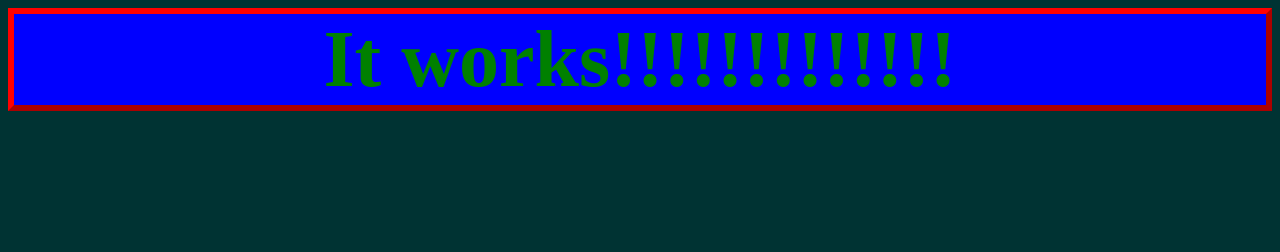
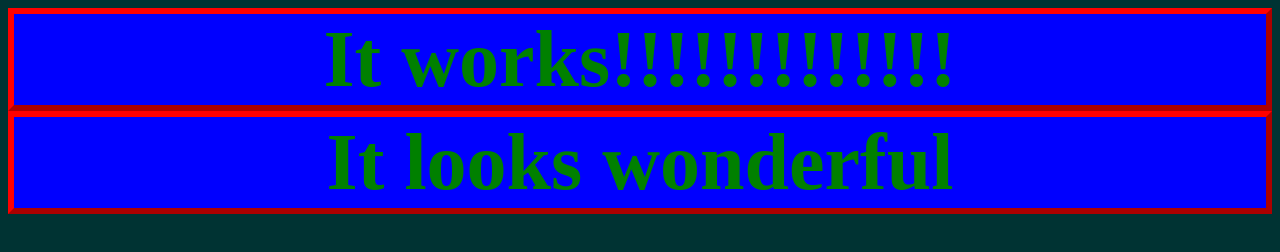
Before and after one commit to cjhgo/cjhgo.github.io, a plain HTML site: page index.html in a window 1280 px wide. Drawn offline with Linux system fonts and the light colour scheme.

Commit message:
index.html

```diff
--- a/index.html
+++ b/index.html
@@ -24,5 +24,6 @@ body {
 
 <body>
 <center><div>It works!!!!!!!!!!!!!</div></center>
+<center><div>It looks wonderful</div></center>
 </body>
 </html>
```
